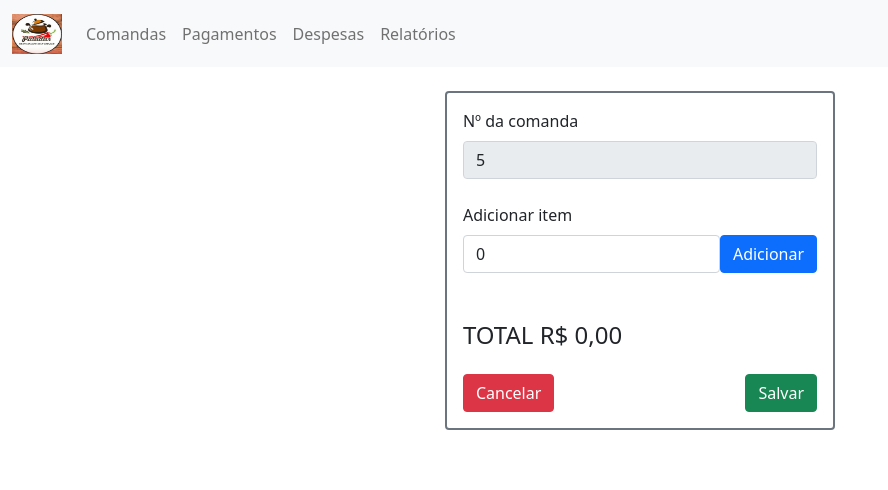
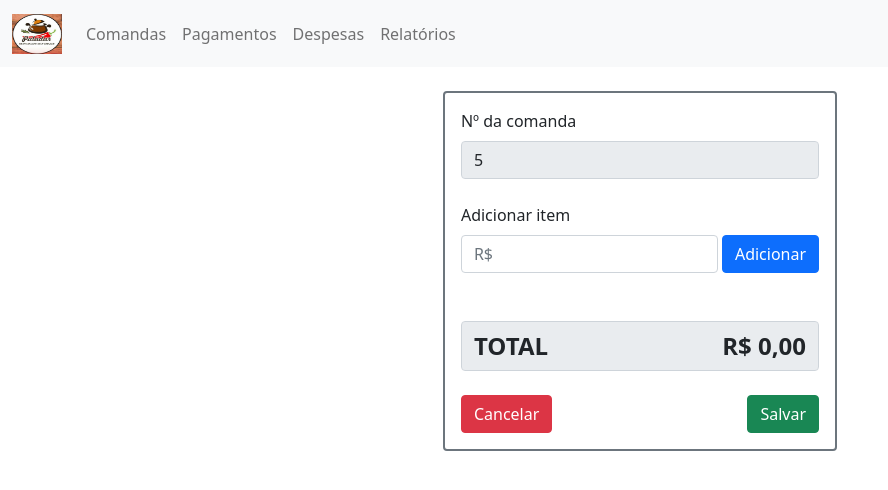
Before and after one commit to NathaliaMedeiros/projeto-paladar, a React (Create React App) app in the folder front-end/: page / in a window 1280 px wide. Shown: the top 490 px of the page, without its empty margins (0-888 px from the left). Built offline with nearby package versions, Linux system fonts and the light colour scheme.

Commit message:
Aceita num ponto flutuante e funcao limpar comanda

```diff
--- a/front-end/src/assets/css/styles.css
+++ b/front-end/src/assets/css/styles.css
@@ -37,3 +37,7 @@ html, body {
 .board {
     width: 50vh;
 }
+
+.bg-form-disabled {
+    background-color: #e9ecef!important;
+}
--- a/front-end/src/pages/Comandas/index.tsx
+++ b/front-end/src/pages/Comandas/index.tsx
@@ -4,22 +4,30 @@ import { useEffect, useState } from "react";
 const Comandas = () => {
     const [numComanda, setNumComanda] = useState<number>();
     const [listItens, setListItens] = useState<number[]>([]);
-    const [item, setItem] = useState<number>(0);
+    const [item, setItem] = useState<string>("");
     const [total, setTotal] = useState<number>(0);
 
-
-    function adicionarItem(item: number) {
-        const moeda = item.toLocaleString('pt-br',{style: 'currency', currency: 'BRL'});
-        console.log(moeda)
-        listItens.push(item)
+    function adicionarItem(item: string) {
+        listItens.push(parseFloat(item.replace(/\,/g, '.')));
         setListItens(listItens);
-        setItem(0);
-        setTotal(listItens.reduce((total, currentElement) => total+currentElement))
+        setItem("");
+        setTotal(listItens.reduce((total, currentElement) => total + currentElement))
     }
 
     function gerarNumComanda() {
         const num = Math.floor(Math.random() * 21);
         setNumComanda(num);
+    }
+
+    function limparComanda() {
+      setItem("");
+      setListItens([]);
+      setTotal(0);
+    }
+
+    function salvarComanda() {
+      limparComanda();
+      gerarNumComanda();
     }
 
     useEffect(() => {
@@ -38,7 +46,7 @@ const Comandas = () => {
                     <div className="mb-4">
                         <label htmlFor="item-value" className="form-label">Adicionar item</label>
                         <div className="d-flex justify-content-between" >
-                            <input type="text" className="form-control" id="item-value" placeholder="R$" value={item} onChange={(e) => setItem(Number(e.target.value))} />
+                            <input type="text" className="form-control me-1" id="item-value" lang="pt" placeholder="R$" value={item} onChange={(e) => setItem(e.target.value)} />
                             <button type="button" className="btn btn-primary" onClick={() => adicionarItem(item)}>Adicionar</button>
                         </div>
                     </div>
@@ -53,14 +61,15 @@ const Comandas = () => {
                             </tbody>
                         </table>
                     </div>
-                    <div className="mb-4">
-                        <h4 id="item-value">
-                            TOTAL {total.toLocaleString('pt-br',{style: 'currency', currency: 'BRL'})}
-                        </h4>
+                    <div className="mb-4 d-flex justify-content-between form-control bg-form-disabled">
+                        <span className="fs-4 text fw-bold">TOTAL</span>
+                        <span id="item-value" className="fs-4 text fw-bold">
+                            {total.toLocaleString('pt-br',{style: 'currency', currency: 'BRL'})}
+                        </span>
                     </div>
                     <div className="d-flex justify-content-between">
-                        <button type="button" className="btn btn-danger">Cancelar</button>
-                        <button type="submit" className="btn btn-success">Salvar</button>
+                        <button type="button" className="btn btn-danger" onClick={() => limparComanda()}>Cancelar</button>
+                        <button type="submit" className="btn btn-success" onClick={() =>salvarComanda()}>Salvar</button>
                     </div>
                 </form>
             </section>
```
